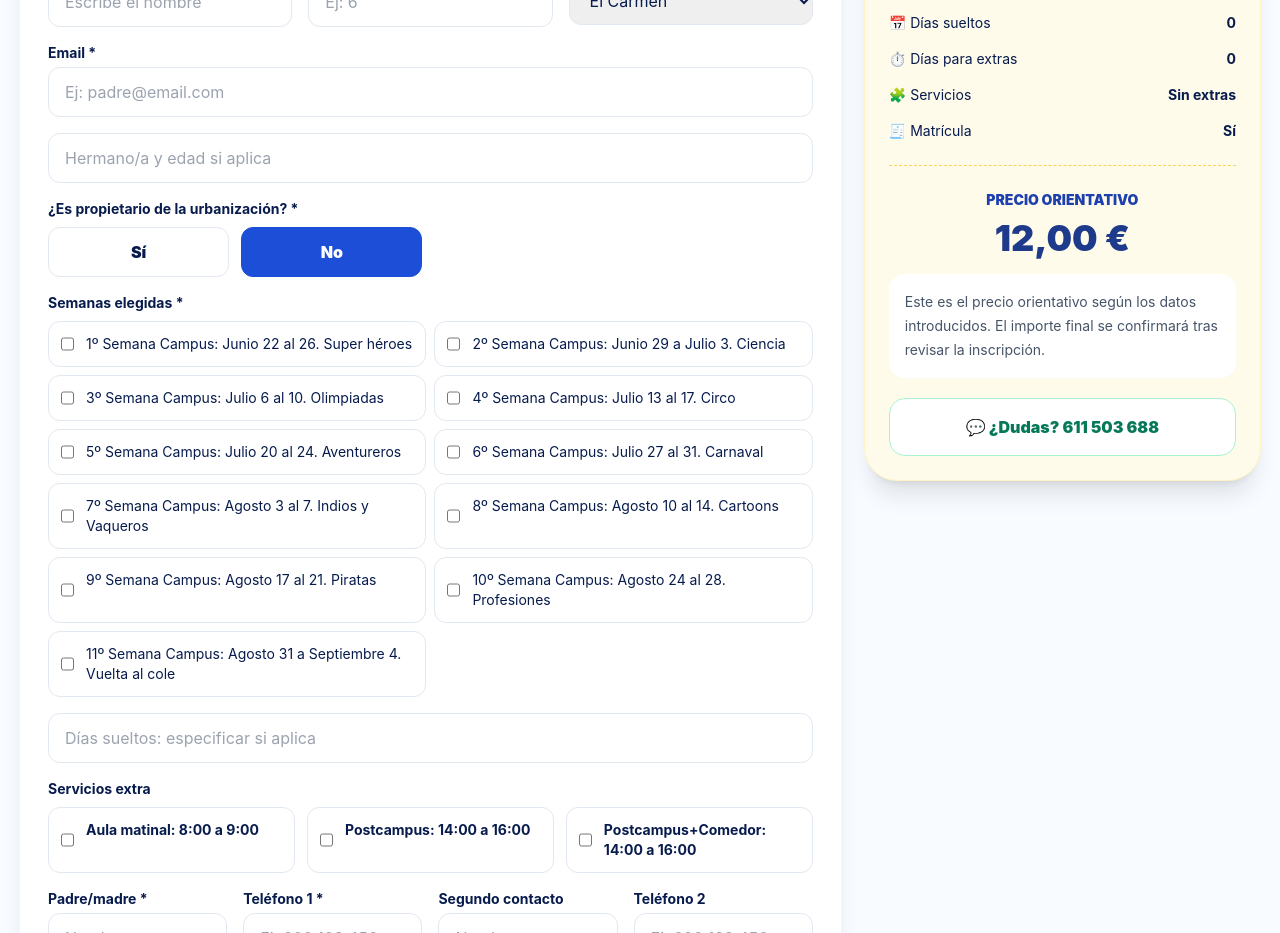
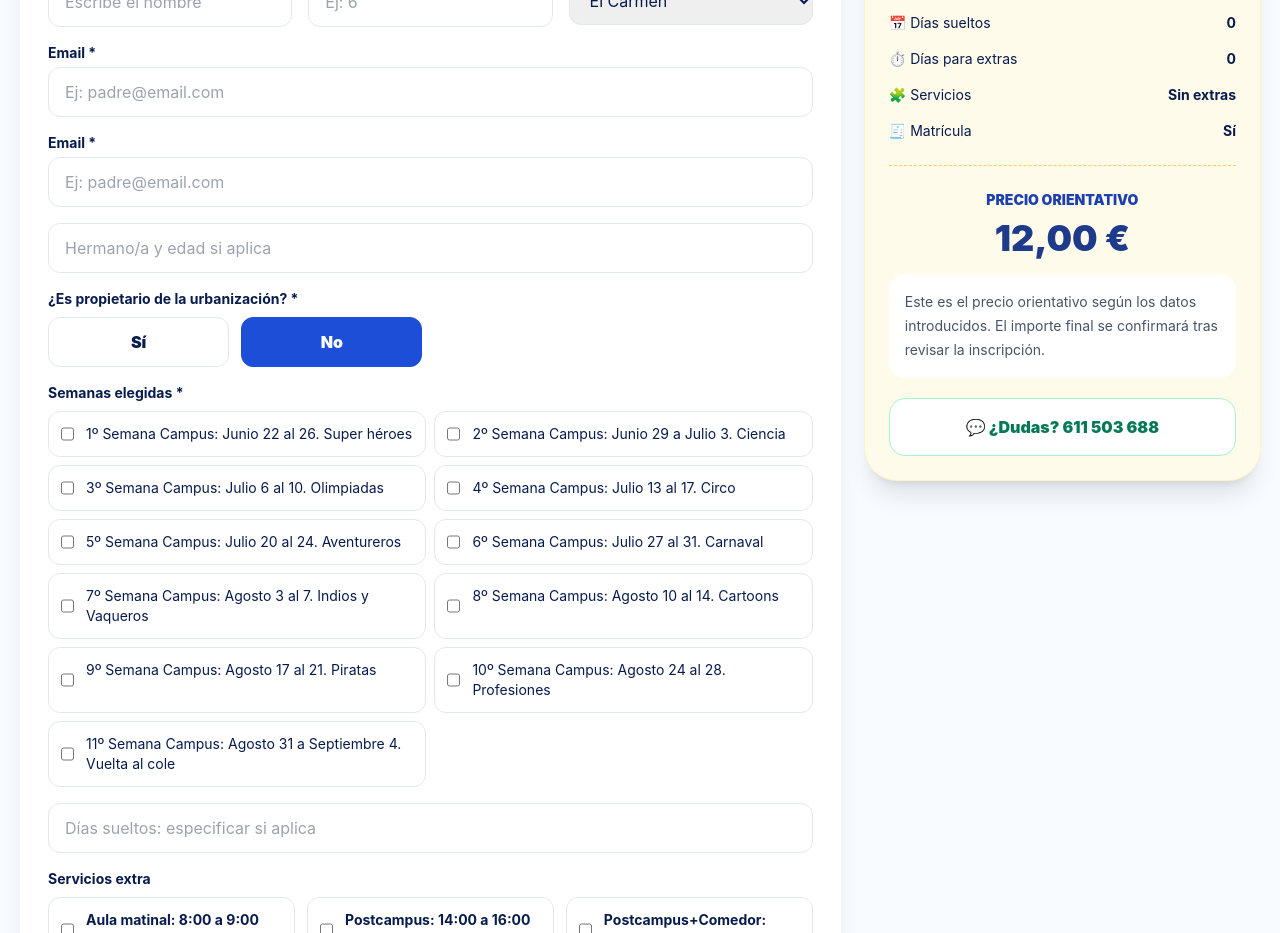
Before and after one commit to ialaminos86-droid/el-columpio2, a React (Vite) app: page / in a window 1280 px wide. Shown: the part 3500-4433 px from the top of the page. Built offline with nearby package versions, Linux system fonts and the light colour scheme.

Commit message:
Update App.jsx

```diff
--- a/src/App.jsx
+++ b/src/App.jsx
@@ -679,6 +679,20 @@ Código inscripción: ${codigoInscripcion}`
     <p className="mt-1 text-xs text-rose-600">{errores.email}</p>
   ) : null}
 </div>
+          <div>
+  <label className="mb-1 block text-sm font-bold text-[#071B4D]">
+    Email *
+  </label>
+  <input
+    value={email}
+    onChange={(event) => setEmail(event.target.value)}
+    className="w-full rounded-xl border border-slate-200 px-4 py-3 outline-none focus:border-blue-500"
+    placeholder="Ej: padre@email.com"
+  />
+  {errores.email ? (
+    <p className="mt-1 text-xs text-rose-600">{errores.email}</p>
+  ) : null}
+</div>
                 <input value={hermanosTexto} onChange={(event) => setHermanosTexto(event.target.value)} className="w-full rounded-xl border border-slate-200 px-4 py-3 outline-none focus:border-blue-500" placeholder="Hermano/a y edad si aplica" />
 
                 <div className="grid gap-4 md:grid-cols-2">
```
